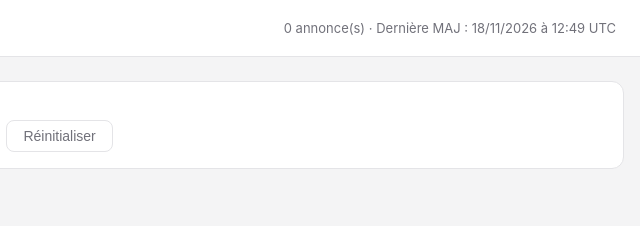
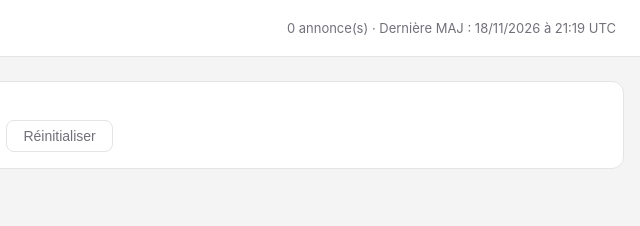
Before and after one commit to ecorpet/immo-alert, a plain HTML site: page docs/index.html in a window 1280 px wide. Shown: the top 226 px of the page, 640-1280 px from the left. Drawn offline with Linux system fonts and the light colour scheme.

Commit message:
🏠 Update 2026-11-18 21:19 UTC

```diff
--- a/docs/index.html
+++ b/docs/index.html
@@ -279,7 +279,7 @@
   <div>
     <h1>🏠 Immo Alert Marseille</h1>
   </div>
-  <p class="meta">0 annonce(s) · Dernière MAJ : 18/11/2026 à 12:49 UTC</p>
+  <p class="meta">0 annonce(s) · Dernière MAJ : 18/11/2026 à 21:19 UTC</p>
 </header>
 
 <div class="container">
```
